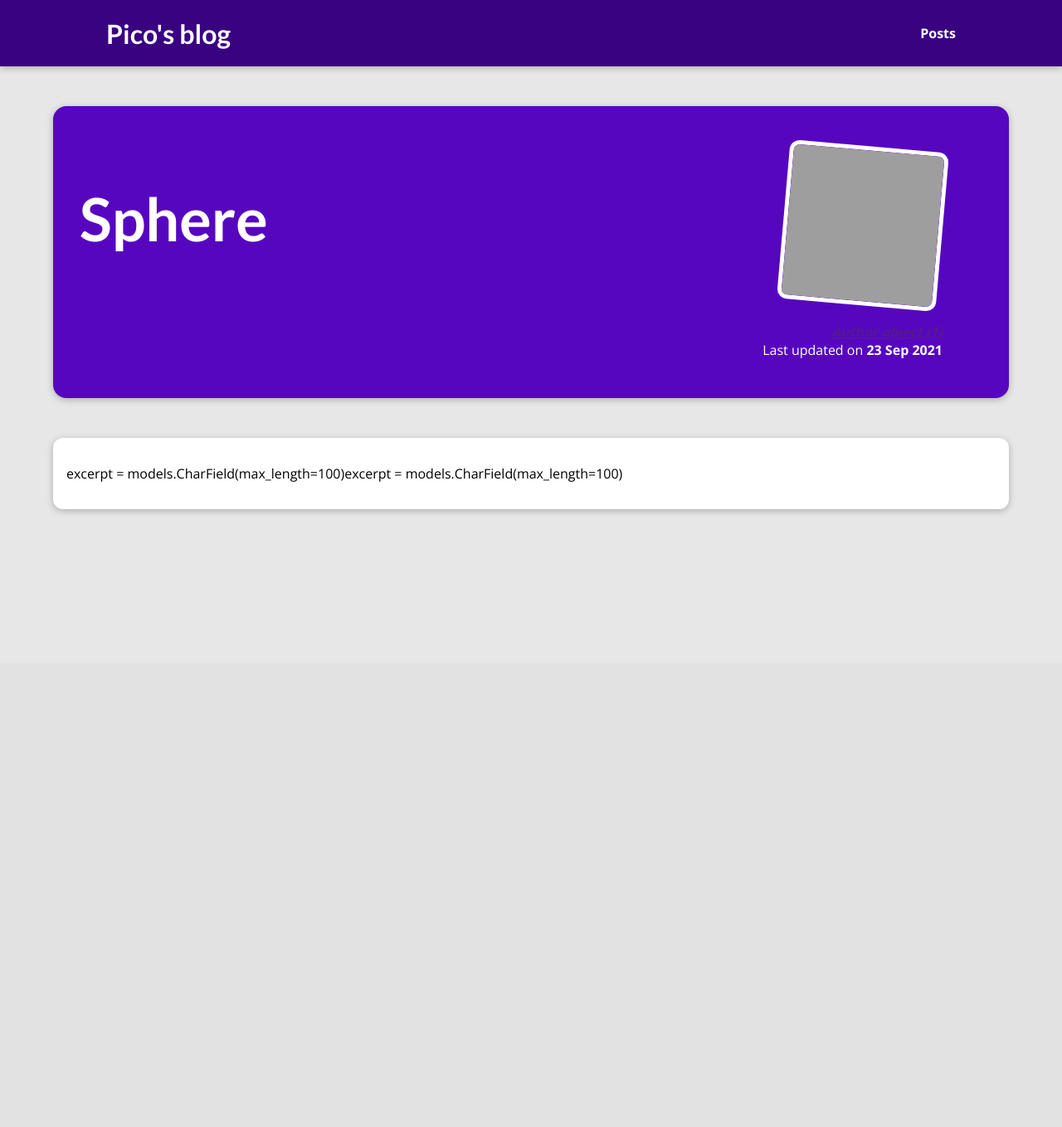
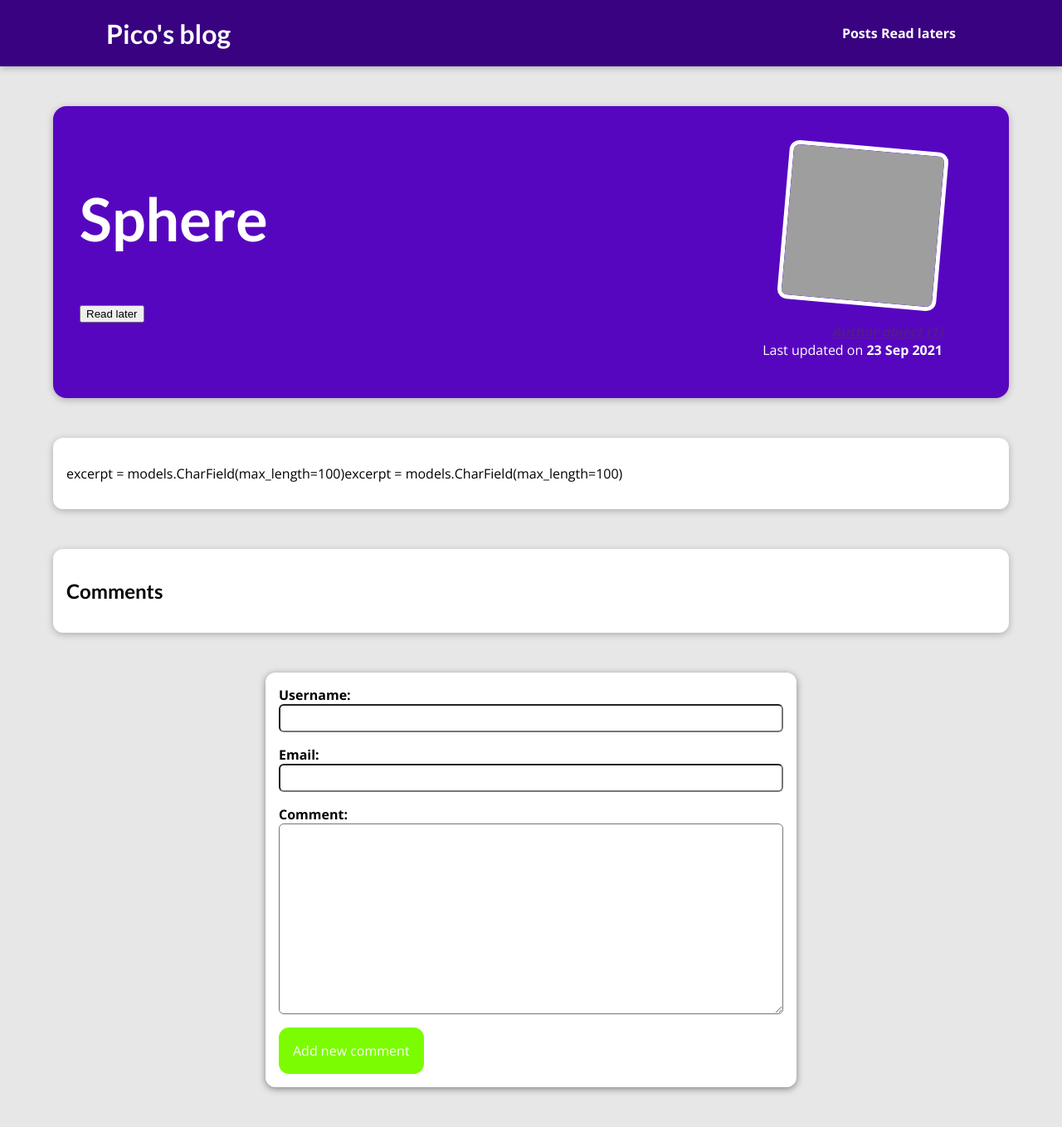
Before and after one commit to sean-xiao-zhao7/django-blog, a Django app: a page that uses templates/base.html in a window 1280 px wide. Shown: the whole page at 83% size. Before the commit the page ends 618 px from the top, so only its background shows below. Run offline with Django 3.2, Linux system fonts and the light colour scheme; data comes from the database, SQL or seed files in the repository; both versions use the stored data as it was after the commit; grey boxes are pictures that could not be loaded.

Commit message:
Add read later

```diff
--- a/blog/settings.py
+++ b/blog/settings.py
@@ -125,3 +125,6 @@ STATICFILES_DIRS = [BASE_DIR / "static"]
 # https://docs.djangoproject.com/en/3.2/ref/settings/#default-auto-field
 
 DEFAULT_AUTO_FIELD = 'django.db.models.BigAutoField'
+
+MEDIA_ROOT = '/Users/xiao/Coding/django/blog/files/'
+MEDIA_URL = '/files/'
--- a/blog/urls.py
+++ b/blog/urls.py
@@ -15,8 +15,10 @@ Including another URLconf
 """
 from django.contrib import admin
 from django.urls import path, include
+from django.conf.urls.static import static
+from django.conf import settings
 
 urlpatterns = [
     path('admin/', admin.site.urls),
     path("", include("blogapp.urls")),
-]
+] + static(settings.MEDIA_URL, document_root=settings.MEDIA_ROOT)
--- a/blogapp/admin.py
+++ b/blogapp/admin.py
@@ -1,4 +1,4 @@
-from blogapp.models import Author, Post, Tag
+from blogapp.models import Author, Post, Tag, Comment
 from django.contrib import admin
 
 # Register your models here.
@@ -11,3 +11,4 @@ class PostAdmin(admin.ModelAdmin):
 admin.site.register(Post, PostAdmin)
 admin.site.register(Author)
 admin.site.register(Tag)
+admin.site.register(Comment)
--- /dev/null
+++ b/blogapp/forms.py
@@ -0,0 +1,12 @@
+from django import forms
+from .models import Comment
+
+class CommentForm(forms.ModelForm):
+    class Meta:
+        model = Comment
+        exclude = ["post"]
+        labels = {
+            "user": 'Username',
+            "email": 'Email',
+            "text": "Comment",
+        }
--- a/blogapp/models.py
+++ b/blogapp/models.py
@@ -20,4 +20,10 @@ class Post(models.Model):
     content = models.TextField(validators=[MinLengthValidator(10)])
     tags = models.ManyToManyField(Tag, related_name='tags')
     slug = models.SlugField(unique=True)
-    image = models.CharField(max_length=100, null=True, blank=True)
+    image = models.ImageField(upload_to='posts', null=True)
+
+class Comment(models.Model):
+    user = models.CharField(max_length=200)
+    email = models.CharField(max_length=200)
+    text = models.TextField(max_length=1000)
+    post = models.ForeignKey(Post, on_delete=CASCADE, related_name='comments')
--- a/blogapp/static/post-details.css
+++ b/blogapp/static/post-details.css
@@ -51,7 +51,7 @@ body {
     font-weight: bold;
 }
 
-  main {
+main, #comments {
     width: 90%;
     max-width: 90rem;
     margin: 3rem auto;
@@ -60,3 +60,41 @@ body {
     border-radius: 12px;
     box-shadow: 0 2px 8px rgba(0, 0, 0, 0.25);
 }
+
+.form-control {
+    margin-bottom: 1rem;
+}
+
+.form-control label {
+    font-weight: bold;
+    display: block;
+}
+
+.form-control input,
+.form-control textarea {
+    display: block;
+    width: 100%;
+    font: inherit;
+    padding: 0.25rem;
+    border-radius: 6px;
+}
+
+#comment-form {
+    margin: 3rem auto;
+    max-width: 40rem;
+    width: 90%;
+    border-radius: 12px;
+    background-color: white;
+    box-shadow: 0 2px 8px grey;
+    padding: 1rem;
+}
+
+#comment-form button {
+    font: inherit;
+    background-color: lawngreen;
+    color: white;
+    border: 1px solid lawngreen;
+    padding: 1rem;
+    border-radius: 12px;
+    cursor: pointer;
+}
--- a/blogapp/templates/blog/includes/post.html
+++ b/blogapp/templates/blog/includes/post.html
@@ -1,9 +1,7 @@
-{% load static %}
-
 <li>
     <article class="post">
         <a href="{% url 'post-details' post.slug %}">
-            <img src="{% static 'images/'|add:post.image %}" alt="{{ post.title }}" />
+            <img src="{{ post.image.url }}" alt="{{ post.title }}" />
             <div class="post__content">
                 <h3>{{post.title}}</h3>
                 <p>{{post.excerpt}}</p>
--- a/blogapp/templates/blog/post.html
+++ b/blogapp/templates/blog/post.html
@@ -3,14 +3,50 @@
 {% block content %}
 <section id="summary">
     <h2>{{post.title}}</h2>
+    <div>
+    {% if read_later %}
+        <p>Marked as read later</p>
+    {% else %}
+        <form action='{% url 'read-laters' post.slug %}' method='POST'>
+        {% csrf_token %}
+        <input type='hidden' name='post_id' value='{{post.id}}' />
+        <button>Read later</button>
+        </form>
+    {% endif %}
+    </div>
     <article>
-        <img src="{% static 'images/'|add:post.image %}" alt="{{post.title}}" />
+        <img src="{{ post.image.url }}" alt="{{post.title}}" />
         <address><a href=''>{{post.author}}</a></address>
         <div>Last updated on <time>{{post.date|date:"d M Y"}}</time></div>
     </article>
 </section>
-
 <main>
     <p>{{post.content|linebreaks}}</p>
 </main>
+<section id='comments'>
+    <h1>Comments</h1>
+    <ul>
+    {% for comment in comments %}
+        <li>
+            <h3>{{ comment.user }}</h3>
+            <p>
+                {{ comment.text|linebreaks }}
+            </p>
+        </li>
+    {% endfor %}
+    </ul>
+</section>
+<div>
+    <form id='comment-form' action='{% url 'post-details' post.slug %}' method='POST'>
+        {% csrf_token %}
+        {% for field in comment_form %}
+            <div class='form-control'>
+                {{ field.label_tag }}
+                {{ field }}
+                {{ field.errors }}
+            </div>
+        {% endfor %}
+        <button>Add new comment</button>
+    </form>
+</div>
 {% endblock %}
--- a/blogapp/urls.py
+++ b/blogapp/urls.py
@@ -3,7 +3,9 @@ from django.urls import path
 from . import views
 
 urlpatterns = [
-    path("", views.starting, name="starting"),
-    path("posts", views.posts, name="posts"),
-    path("posts/<slug:slug>", views.post_details, name="post-details"),
+    path("", views.StartingPageView.as_view(), name="starting"),
+    path("posts", views.AllPostsView.as_view(), name="posts"),
+    path("posts/<slug:slug>", views.PostDetailsView.as_view(), name="post-details"),
+    path('read-later', views.ReadLaterView.as_view(), name='read-later'),
+    path('read-laters/<slug:slug>', views.ReadLaterView.as_view(), name='read-laters'),
 ]
--- a/blogapp/views.py
+++ b/blogapp/views.py
@@ -1,18 +1,77 @@
-from django.shortcuts import get_object_or_404, render
-from datetime import date
+from django.shortcuts import render
+from django.views.generic import ListView
+from django.views import View
+from django.urls import reverse
+from django.http import HttpResponseRedirect
 from .models import Post
+from .forms import CommentForm
+
 
 def get_date(post):
     return post['date']
 
-def starting(req):
-    postsData = Post.objects.all().order_by('-date')[:3]
-    return render(req, "blog/index.html", {"newests": postsData})
 
-def posts(req):
-    postsData = Post.objects.all().order_by('-date')
-    return render(req, 'blog/posts.html', {"postsData": postsData})
+class StartingPageView(ListView):
+    template_name = "blog/index.html"
+    model = Post
+    ordering = ["-date"]
+    context_object_name = 'newests'
 
-def post_details(req, slug):
-    post = get_object_or_404(Post, slug=slug)
-    return render(req, 'blog/post.html', {"post": post})
+    def get_queryset(self):
+        set = super().get_queryset()
+        data = set[:3]
+        return data
+
+
+class AllPostsView(ListView):
+    template_name = 'blog/posts.html'
+    model = Post
+    ordering = ["-date"]
+    context_object_name = 'postsData'
+
+
+class PostDetailsView(View):
+    template_name = 'blog/post.html'
+
+    def get(self, req, slug):
+        post = Post.objects.get(slug=slug)
+        read_laters = req.session.get('read_laters')
+        print(read_laters)
+        if read_laters is None:
+            read_laters = []
+        return render(req, self.template_name, {"post": post, "comment_form": CommentForm, "comments": post.comments.all().order_by("-id"), "read_later": True if post.id in read_laters else False})
+
+    def post(self, req, slug):
+        comment_form = CommentForm(req.POST)
+        post = Post.objects.get(slug=slug)
+        read_laters = req.session.get('read_laters')
+        if read_laters is None:
+            read_laters = []
+        if comment_form.is_valid():
+            comment = comment_form.save(commit=False)
+            comment.post = post
+            comment.save()
+            return HttpResponseRedirect(reverse("post-details", args=[slug]))
+        else:
+            return render(req, self.template_name, {"post": post, "comment_form": CommentForm, "comments": post.comments.all().order_by("-id"), "read_later": True if post.id in read_laters else False})
+
+
+class ReadLaterView(View):
+    def get(self, req):
+        read_laters = req.session.get('read_laters')
+        if read_laters is None or len(read_laters) == 0:
+            read_laters = []
+        else:
+            read_laters = Post.objects.filter(id__in=read_laters)
+        return render(req, 'blog/read-laters.html', {'read_laters': read_laters})
+
+    def post(self, req, slug):
+        read_laters = req.session.get('read_laters')
+        if read_laters is None:
+            read_laters = []
+        id = int(req.POST['post_id'])
+        if id not in read_laters:
+            read_laters.append(id)
+            req.session['read_laters'] = read_laters
+
+        return HttpResponseRedirect(reverse("post-details", args=[slug]))
--- a/templates/base.html
+++ b/templates/base.html
@@ -15,6 +15,7 @@
             <h1><a href="{% url 'starting' %}">Pico's blog</a></h1>
             <nav>
                 <a href="{% url 'posts' %}">Posts</a>
+                <a href="{% url 'read-later' %}">Read laters</a>
             </nav>
         </header>
         {% block content %} {% endblock %}
```
Also changed, not shown: blogapp/templates/blog/read-laters.html (added, +15 -0 lines), blogapp/migrations/0006_alter_post_image.py (added), blogapp/migrations/0007_comment.py (added), blogapp/static/post.css (indentation only), db.sqlite3, 1 other file. Lines whose indentation alone changed are shown as unchanged.
